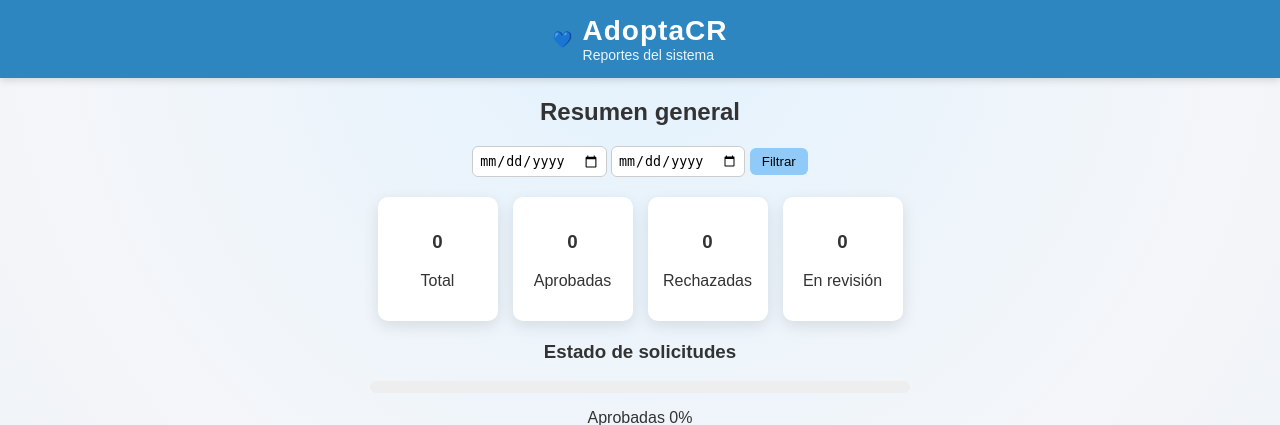
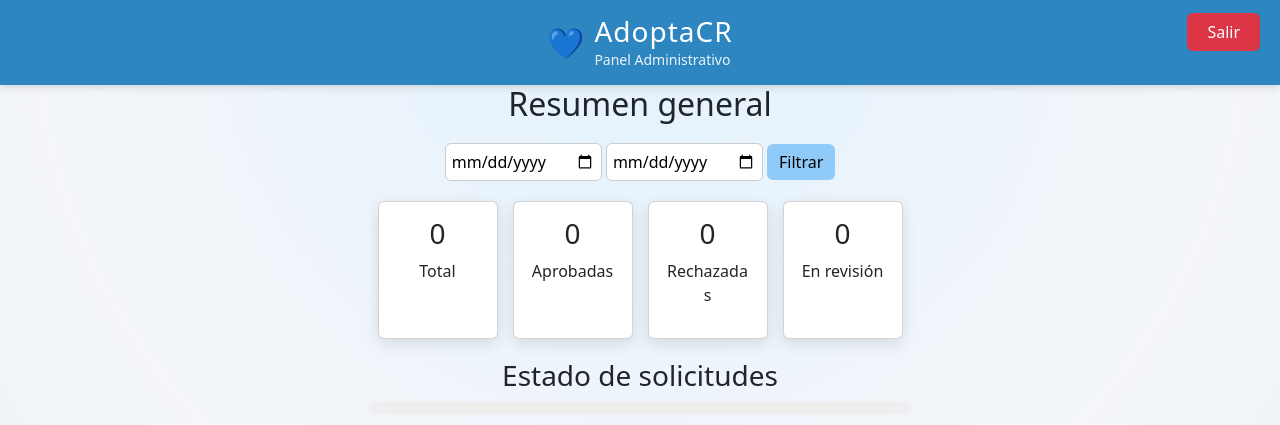
Before and after one commit to Fidelitas-Ambiente-Web-Cliente-Servidor/sc502-ln-proyecto-grupo1, a PHP site: page /admin_reportes.php in a window 1280 px wide. Shown: the top 425 px of the page. Run offline with PHP 8.4, Linux system fonts and the light colour scheme; data that the repository does not hold is empty.

Commit message:
Ajustes finales

```diff
--- a/admin.php
+++ b/admin.php
@@ -64,12 +64,6 @@
         </div>
 
         <div class="card">
-            <h3>Contenido Informativo</h3>
-            <p>Actualizar requisitos y etapas del proceso.</p>
-            <a href="admin_contenido.php" class="btn">Ingresar</a>
-        </div>
-
-        <div class="card">
             <h3>Reportes</h3>
             <p>Visualizar estadísticas del sistema.</p>
             <a href="admin_reportes.php" class="btn">Ingresar</a>
--- a/admin_reportes.php
+++ b/admin_reportes.php
@@ -43,21 +43,25 @@
 
                     <link rel="stylesheet" href="/sc502-ln-proyecto-grupo1/css/style.css">
                     <link rel="stylesheet" href="/sc502-ln-proyecto-grupo1/css/admin_reportes.css">
-
+                    <link href="https://cdn.jsdelivr.net/npm/bootstrap@5.3.0/dist/css/bootstrap.min.css" rel="stylesheet">
+                    <link rel="stylesheet" href="./css/Servicios/admin-reservas.css">
         </head>
 
 <body>
 
 <header>
     <div class="logo">
-        <span>💙</span>
-        <div>
+        <span class="icono">💙</span>
+        <section>
             <h1>AdoptaCR</h1>
-            <p>Reportes del sistema</p>
-        </div>
+            <p>Panel Administrativo</p>
+        </section>
+    </div>
+
+    <div style="position:absolute; top:20px; right:20px;">
+        <a href="./admin.php" class="btn-cerrar">Salir</a>
     </div>
 </header>
-
 <main>
 
 <section class="contenedor">
--- a/proceso.php
+++ b/proceso.php
@@ -131,7 +131,6 @@
 
 <section class="proceso-acciones">
     <a href="solicitud.php" class="btn">Iniciar solicitud</a>
-    <a href="estado-solicitud.php" class="btn btn-outline">Consultar estado de solicitud</a>
 </section>
 
 </main>
--- a/visual/admin-reservas-vista.php
+++ b/visual/admin-reservas-vista.php
@@ -17,7 +17,7 @@
                 <h1>Panel de Reservas</h1>
                 <p class="mb-0">Gestionar solicitudes de servicios</p>
             </div>
-            <a href="/sc502-ln-proyecto-grupo1/index.php" class="btn-cerrar">Salir</a>
+            <a href="../admin.php" class="btn-cerrar">Salir</a>
         </div>
     </div>
 </div>
```
Also changed, not shown: admin_solicitudes.php (+9 -4 lines), admin_usuarios.php (+9 -4 lines), tramites.php (+6 -19 lines), 1 other file.
